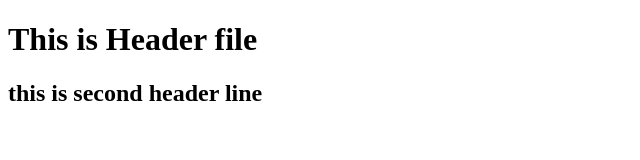
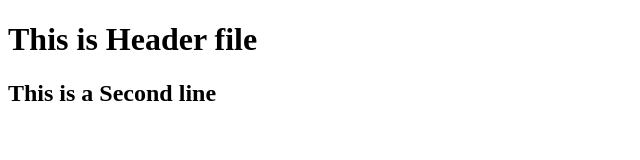
Before and after one commit to mthall-DevOps/git_demo, a plain HTML site: page index.html in a window 1280 px wide. Shown: the whole page, without its empty margins (0-640 px from the left). Drawn offline with Linux system fonts and the light colour scheme.

Commit message:
new line added in index.html

```diff
--- a/index.html
+++ b/index.html
@@ -8,6 +8,6 @@
 </head>
 <body>
     <h1>This is Header file</h1>
-    <h2>this is second header line</h2>
+    <h2>This is a Second line </h2>
 </body>
 </html>
```
